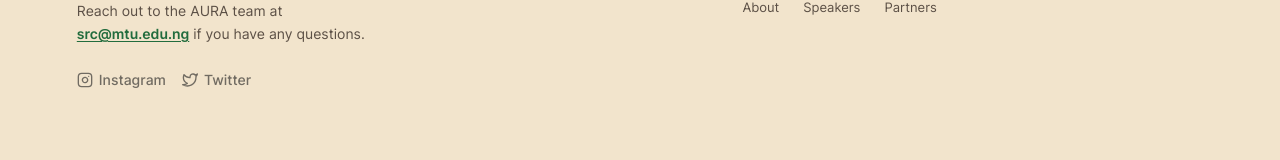
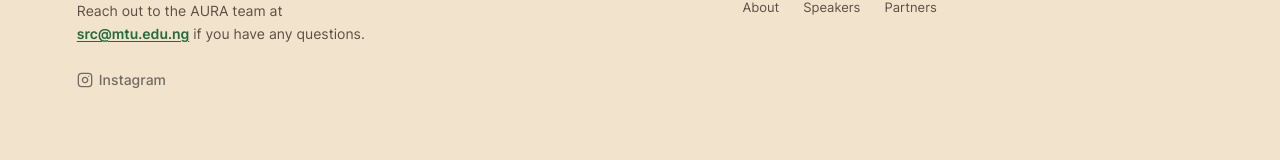
Before and after one commit to big-tinsu/mtu-career-fair, a Next.js app: page /events/aura-career-fair-2026 in a window 1280 px wide. Shown: the part 11331-11491 px from the top of the page. Built offline with nearby package versions, Linux system fonts and the light colour scheme.

Commit message:
feat: remove Twitter link and icon from footer social links

```diff
--- a/src/constants/eventData.ts
+++ b/src/constants/eventData.ts
@@ -32,7 +32,7 @@ Join us for expert panel discussions, direct engagement with recruiters and indu
   },
   socialLinks: {
     instagram: 'https://instagram.com/src_mountaintopuniversity',
-    twitter: 'https://twitter.com/mountaintopuni',
+    // twitter: 'https://twitter.com/mountaintopuni',
   },
 };
 
--- a/src/presentation/layout/Footer.tsx
+++ b/src/presentation/layout/Footer.tsx
@@ -3,7 +3,7 @@
 import { useState } from 'react';
 import Image from 'next/image';
 import Link from 'next/link';
-import { FiInstagram, FiTwitter } from 'react-icons/fi';
+import { FiInstagram } from 'react-icons/fi';
 import { EventEntity } from '@/domain/types';
 
 interface FooterProps {
@@ -67,7 +67,7 @@ export function Footer({ event }: FooterProps) {
                 <FiInstagram size={16} /> Instagram
               </a>
             )}
-            {event.socialLinks?.twitter && (
+            {/* {event.socialLinks?.twitter && (
               <a
                 href={event.socialLinks.twitter}
                 target="_blank"
@@ -76,7 +76,7 @@ export function Footer({ event }: FooterProps) {
               >
                 <FiTwitter size={16} /> Twitter
               </a>
-            )}
+            )} */}
           </div>
         </div>
 
```
